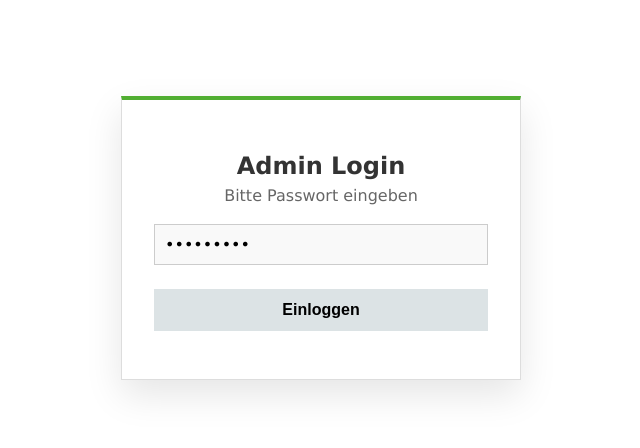
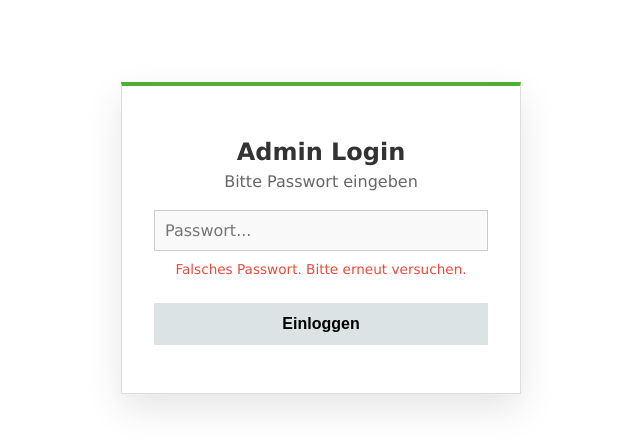
Before and after one commit to mzehnder11/loanform, a website: page public/admin.html in a window 1280 px wide. Both pictures are taken after typing "Sample123" into the empty fields and a click on the button "Einloggen". Shown: the part 162-610 px from the top of the page, without its empty margins (319-959 px from the left). Drawn offline with Linux system fonts and the light colour scheme; no server answers.

Commit message:
Passwort falsch Anzeige, bei Fehlerhaften Loginversuch für in das Adminportal

```diff
--- a/public/admin.html
+++ b/public/admin.html
@@ -203,6 +203,9 @@
                 <div class="form-group">
                     <input type="password" id="password" required placeholder="Passwort...">
                 </div>
+                <p id="login-error"
+                    style="color: #e74c3c; font-size: 0.85rem; margin-top: -1rem; margin-bottom: 1rem; display: none;">
+                    Falsches Passwort. Bitte erneut versuchen.</p>
                 <button type="submit" class="btn-primary">Einloggen</button>
             </form>
         </div>
@@ -297,6 +300,9 @@
                         renderList(data.loans);
                     }
                 } else {
+                    const errorEl = document.getElementById('login-error');
+                    errorEl.style.display = 'block';
+                    document.getElementById('password').value = '';
                     showToast('Falsches Passwort!');
                 }
             } catch (error) {
@@ -304,6 +310,11 @@
                 showToast('Verbindungsfehler.');
             }
         }
+
+        // Hide error message when typing
+        document.getElementById('password').addEventListener('input', () => {
+            document.getElementById('login-error').style.display = 'none';
+        });
 
         function showCompleteModal(id) {
             const loan = loansData.find(l => l.id == id);
```
